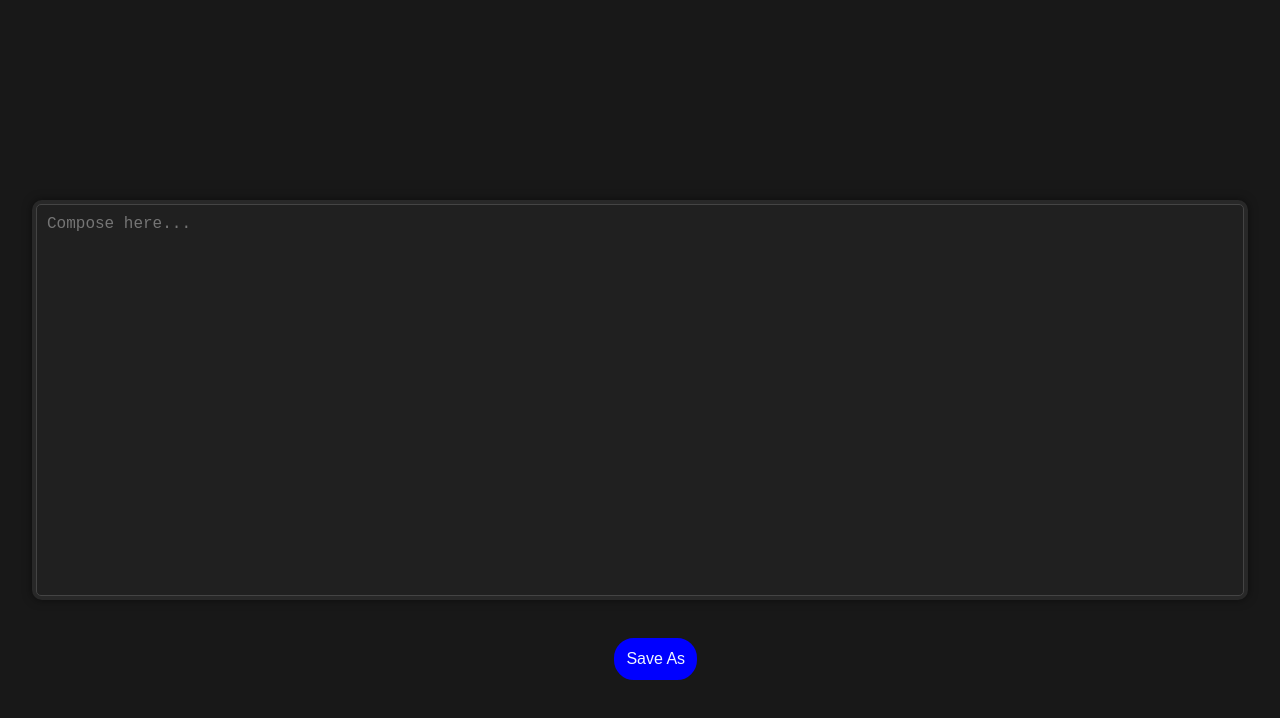
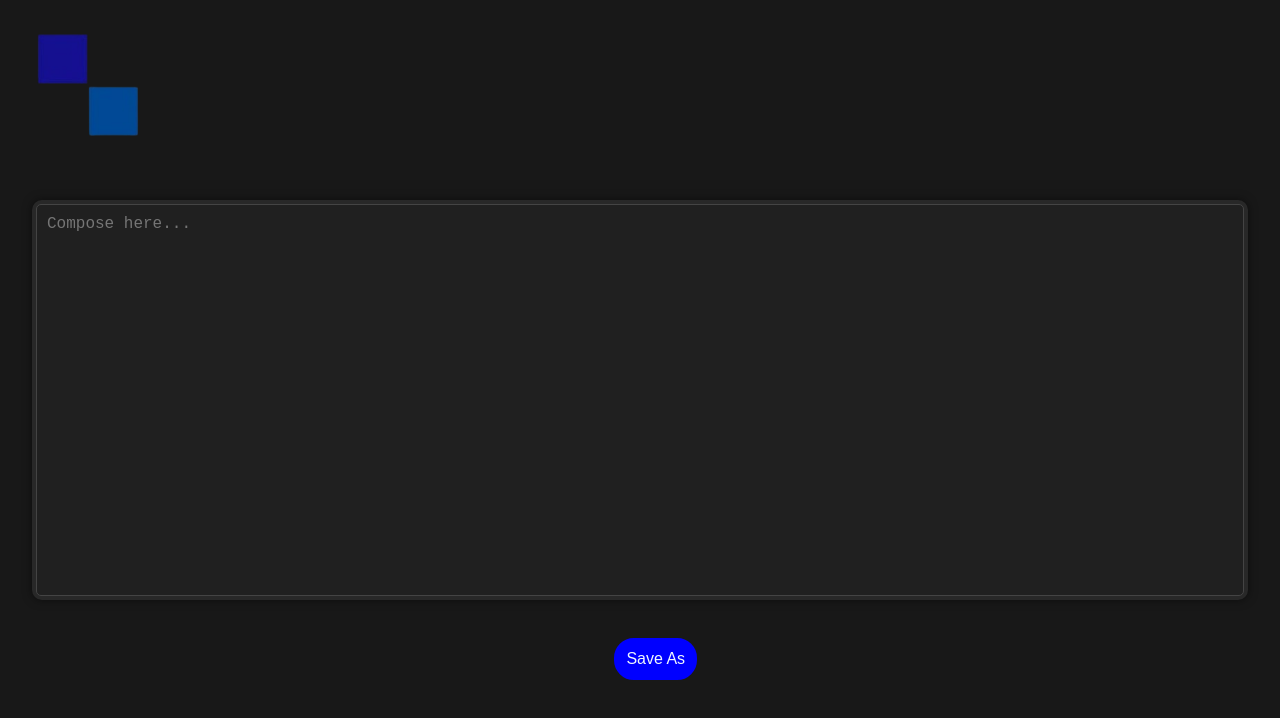
Before and after one commit to SIDDHESHUMESHSARANG/8Flow, a plain HTML site: page index.html in a window 1280 px wide. Drawn offline with Linux system fonts and the light colour scheme.

Commit message:
logo modifications

```diff
--- a/index.html
+++ b/index.html
@@ -8,7 +8,7 @@
     <link rel="icon" href="favicon.png" type="image/x-icon">
 </head>
 <body>
-      <img class="logo" src="logo.png" alt="">
+      <img class="logo" src="logo (2).png" alt="">
 
     </div>
 
```
